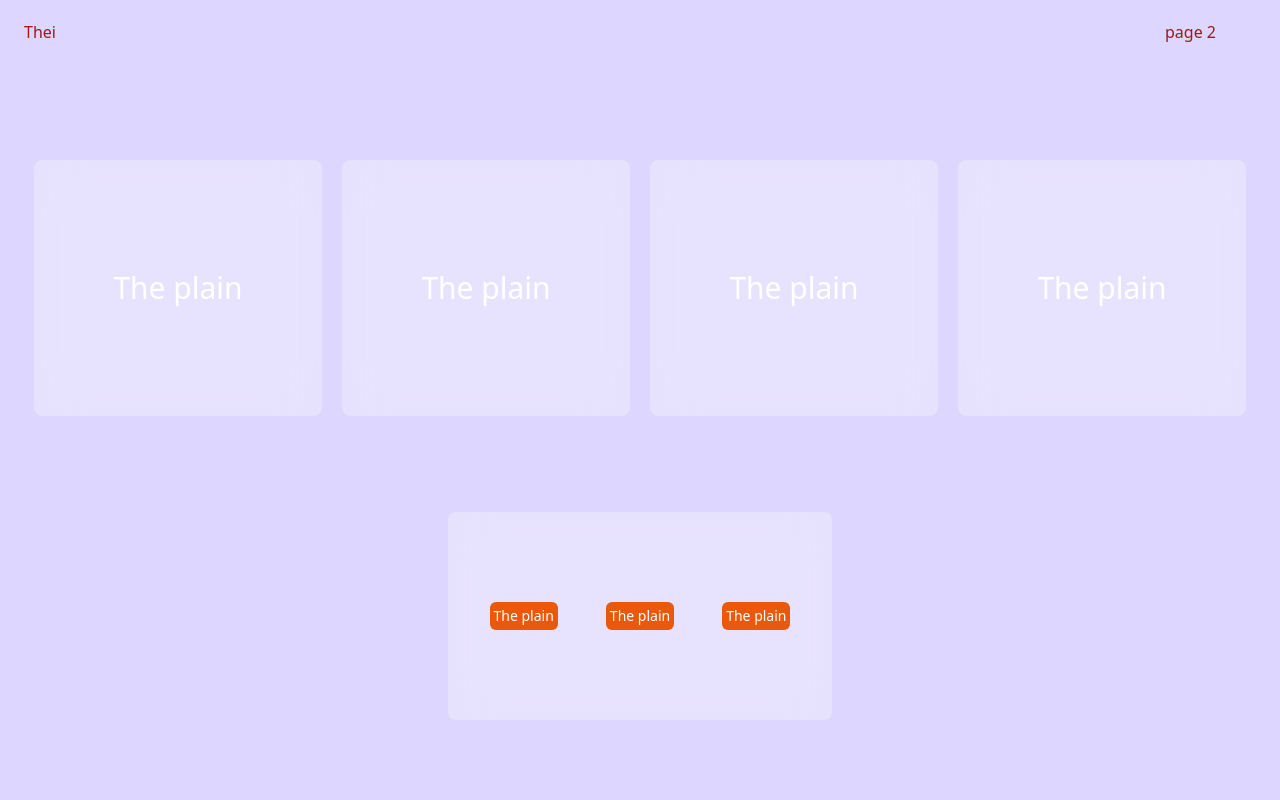
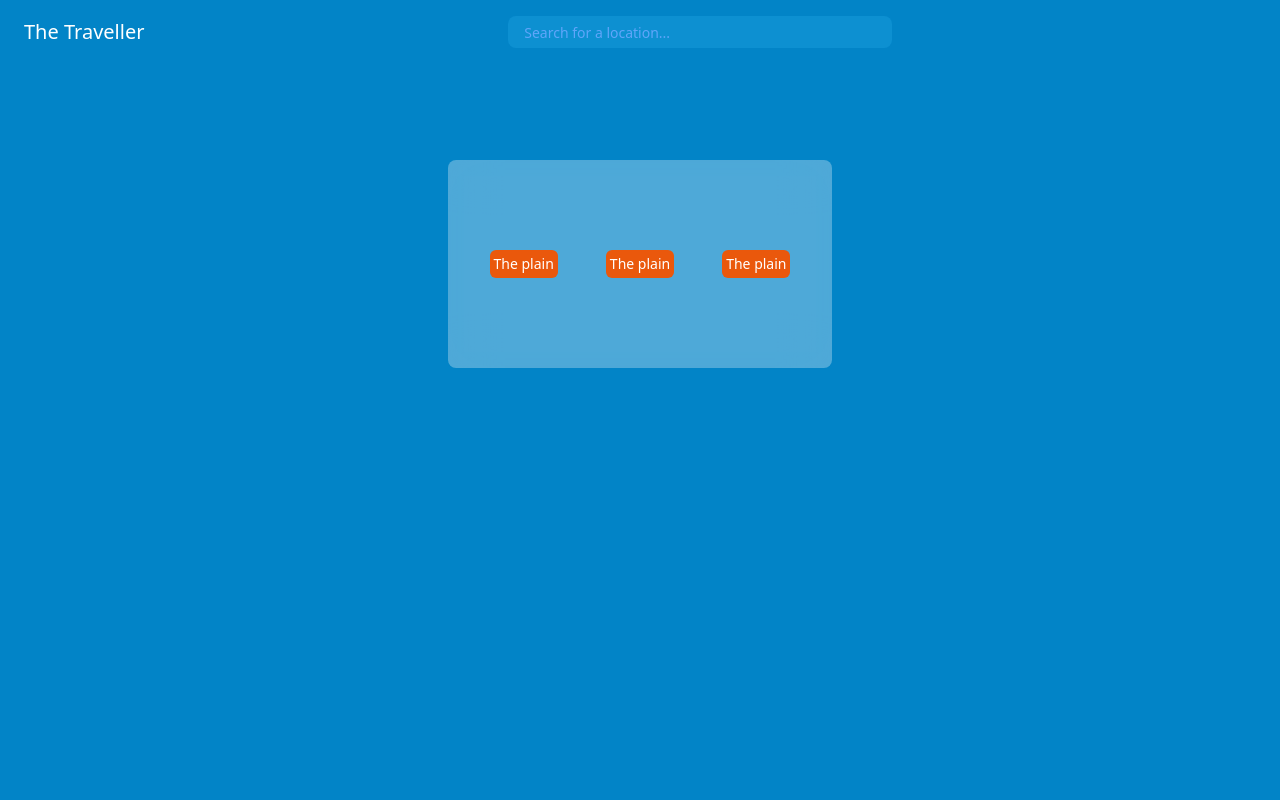
Before and after one commit to KINGSLEYEHAPA/stutern-traveler-app, a React (Create React App) app: page / in a window 1280 px wide. Shown: the top 800 px of the page. Built offline with nearby package versions, Linux system fonts and the light colour scheme.

Commit message:
Working on UI

```diff
--- a/package.json
+++ b/package.json
@@ -9,6 +9,7 @@
     "axios": "^0.26.0",
     "react": "^17.0.2",
     "react-dom": "^17.0.2",
+    "react-icons": "^4.3.1",
     "react-redux": "^7.2.6",
     "react-router-dom": "^6.2.1",
     "react-scripts": "5.0.0",
--- a/src/App.js
+++ b/src/App.js
@@ -2,49 +2,8 @@ import Header from "./components/Header";
 
 function App() {
   return (
-    <div className="bg-violet-200 min-h-screen bg-sky-600 snap-y flex-wrap overflow-scroll snap-mandatory flex flex-col ">
+    <div className="min-h-screen bg-sky-600 snap-y flex-wrap overflow-scroll snap-mandatory flex flex-col ">
       <Header />
-      <div className="flex px-6 w-screen">
-        <div className="bg-white/30 snap-start backdrop-blur-xl w-72 h-64 items-center flex justify-center mx-auto mt-24 rounded-lg">
-          <h1 className="text-3xl text-white">The plain</h1>
-        </div>
-        <div className="bg-white/30 snap-start backdrop-blur-xl w-72 h-64 items-center flex justify-center mx-auto mt-24 rounded-lg">
-          <h1 className="text-3xl text-white">The plain</h1>
-        </div>
-
-        <div className="bg-white/30 snap-start backdrop-blur-xl w-72 h-64 items-center flex justify-center mx-auto mt-24 rounded-lg">
-          <h1 className="text-3xl text-white">The plain</h1>
-        </div>
-        <div className="bg-white/30 snap-start backdrop-blur-xl w-72 h-64 items-center flex justify-center mx-auto mt-24 rounded-lg">
-          <h1 className="text-3xl text-white">The plain</h1>
-        </div>
-      </div>
-      <div className="bg-white/30 mb-12 snap-start backdrop-blur-xl w-96 h-52 items-center gap-12 flex justify-center mx-auto mt-24 rounded-lg">
-        <h1 className="text-sm text-white bg-orange-600 p-1 rounded-md ">
-          The plain
-        </h1>
-        <h1 className="text-sm text-white bg-orange-600 p-1 rounded-md ">
-          The plain
-        </h1>
-        <h1 className="text-sm text-white bg-orange-600 p-1 rounded-md ">
-          The plain
-        </h1>
-      </div>
-      <div className="flex flex-col px-6 w-screen gap-8">
-        <div className="bg-white/30 snap-start backdrop-blur-xl w-72 h-64 items-center flex justify-center mx-auto mt-24 rounded-lg">
-          <h1 className="text-sm text-white">The plain</h1>
-        </div>
-        <div className="bg-white/30 snap-start backdrop-blur-xl w-72 h-64 items-center flex justify-center mx-auto mt-24 rounded-lg">
-          <h1 className="text-sm text-white">The plain</h1>
-        </div>
-
-        <div className="bg-white/30 snap-start backdrop-blur-xl w-72 h-64 items-center flex justify-center mx-auto mt-24 rounded-lg">
-          <h1 className="text-sm text-white">The plain</h1>
-        </div>
-        <div className="bg-white/30 snap-start backdrop-blur-xl w-72 h-64 items-center flex justify-center mx-auto mt-24 rounded-lg">
-          <h1 className="text-sm text-white">The plain</h1>
-        </div>
-      </div>
       <div className="bg-white/30 mb-12 snap-start backdrop-blur-xl w-96 h-52 items-center gap-12 flex justify-center mx-auto mt-24 rounded-lg">
         <h1 className="text-sm text-white bg-orange-600 p-1 rounded-md ">
           The plain
--- /dev/null
+++ b/src/components/ApplicationRoutes.jsx
@@ -0,0 +1,15 @@
+import React from "react";
+import { BrowserRouter, Route, Routes } from "react-router-dom";
+import App from "../App";
+
+const ApplicationRoutes = () => {
+  return (
+    <BrowserRouter>
+      <Routes>
+        <Route path="/" element={<App />}></Route>
+      </Routes>
+    </BrowserRouter>
+  );
+};
+
+export default ApplicationRoutes;
--- a/src/components/Header.jsx
+++ b/src/components/Header.jsx
@@ -1,10 +1,21 @@
-import React from "react";
+import React, { useState } from "react";
+import { Link } from "react-router-dom";
+import Search from "./Search";
 
 const Header = () => {
+  const [isMobile, setIsmobile] = useState(false);
   return (
     <div className="text-red-800 items-center h-16 flex justify-between w-screen px-6">
-      <div>Thei</div>
-      <div className=" -translate-x-10"> page 2</div>
+      <div>
+        <Link
+          to="/"
+          className="text-xs sm:text-md md:text-lg lg:text-xl text-white  "
+        >
+          The Traveller
+        </Link>
+      </div>
+      <Search />
+      <div className=""> </div>
     </div>
   );
 };
--- /dev/null
+++ b/src/components/Search.jsx
@@ -0,0 +1,15 @@
+import React from "react";
+
+const Search = () => {
+  return (
+    <div>
+      {" "}
+      <input
+        className="text-md outline-none rounded-lg text-white bg-sky-400/20 px-4 sm:w-96 py-1 placeholder:text-sm placeholder:text-blue-400"
+        placeholder="Search for a location..."
+      />
+    </div>
+  );
+};
+
+export default Search;
--- a/src/index.js
+++ b/src/index.js
@@ -1,12 +1,11 @@
 import React from "react";
 import ReactDOM from "react-dom";
+import ApplicationRoutes from "./components/ApplicationRoutes";
 import "./index.css";
-
-import App from "./App";
 
 ReactDOM.render(
   <React.StrictMode>
-    <App />
+    <ApplicationRoutes />
   </React.StrictMode>,
   document.getElementById("root")
 );
```
Also changed, not shown: 1 other file (tests, documents, lock files or other folders).
